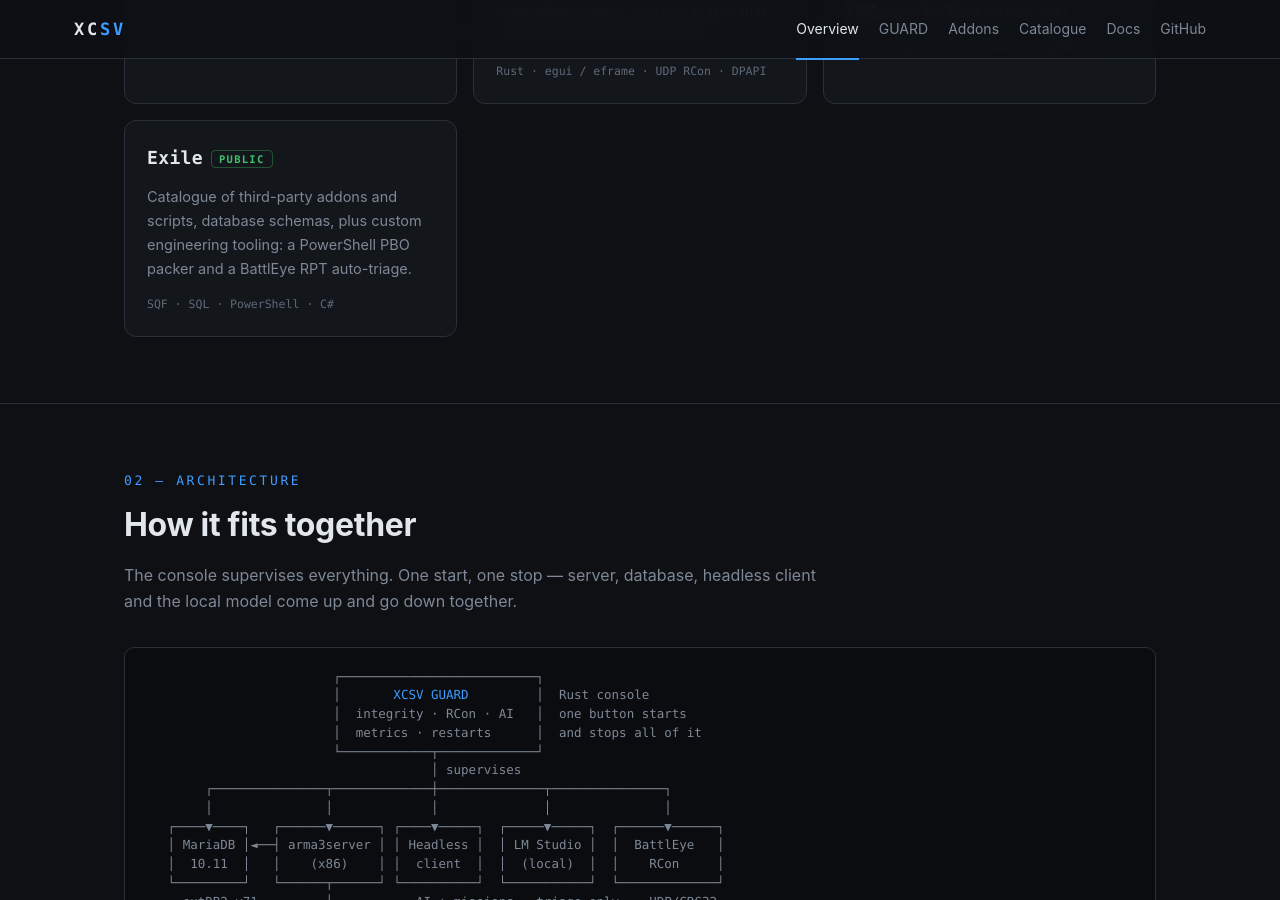
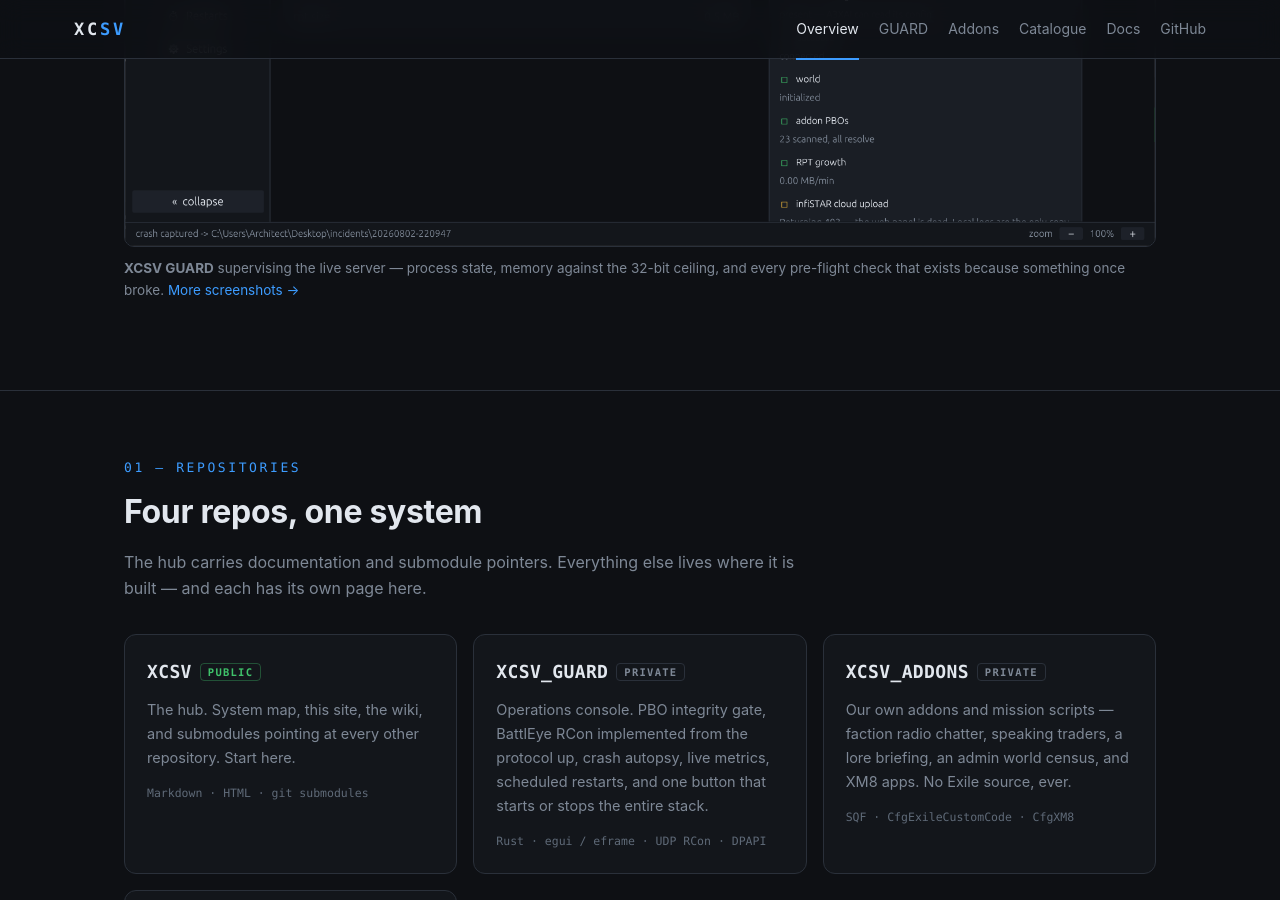
Before and after one commit to x-cessive/XCSV, a Jekyll site: the page built from docs/index.html, in a window 1280 px wide and 900 px high, scrolled down 1033 px. Built offline with Jekyll 4.4.1, drawn with Linux system fonts in a browser that asks for light colours.

Commit message:
Screenshots and GIFs of the console, everywhere they help
Real captures from the live install: Overview, Integrity, Metrics and AI as
stills, plus a tab tour and a full 23-PBO re-scan as GIFs. They appear on the
landing page, the GUARD project page, both READMEs and the wiki.

The AI tab is included on purpose. It states the isolation boundary in the
product itself - reads and summarises, cannot act, input is attacker-controlled
- rather than only in prose here.

Players and RCon captures were taken and deliberately left out. A connection
log and a live admin console are not something to publish on a public page, and
neither adds anything the other four do not.

GIFs are encoded with a per-clip palette (stats_mode=diff, Bayer dithering), so
the dark panels do not band inside 256 colours.

Co-Authored-By: Claude Opus 5 <noreply@anthropic.com>
Claude-Session: https://claude.ai/code/session_01Dv4xZNLLw9b8x4qRLZpEuK

```diff
--- a/docs/index.html
+++ b/docs/index.html
@@ -28,6 +28,23 @@ blurb: XCSV EXILE — a dedicated Arma 3 Exile server on Tanoa, its Rust operati
     </div>
   </div>
 </div>
+
+<section id="console" style="padding-top:52px">
+  <div class="wrap">
+    <figure class="shot">
+      <a href="{{ site.baseurl }}/guard/">
+        <img src="{{ site.baseurl }}/assets/shots/overview.png"
+             alt="XCSV GUARD supervising the live server" loading="lazy">
+      </a>
+      <figcaption>
+        <strong>XCSV GUARD</strong> supervising the live server — process state,
+        memory against the 32-bit ceiling, and every pre-flight check that exists
+        because something once broke.
+        <a href="{{ site.baseurl }}/guard/">More screenshots →</a>
+      </figcaption>
+    </figure>
+  </div>
+</section>
 
 <section id="system">
   <div class="wrap">
```
Also changed, not shown: docs/guard/index.html (+29 -13 lines), docs/wiki/Home.md (+6 -0 lines), docs/wiki/Runbook.md (+2 -0 lines), wiki/Home.md (+6 -0 lines), wiki/Runbook.md (+2 -0 lines), README.md, docs/assets/shots/ai.png (added), docs/assets/shots/integrity.png (added), docs/assets/shots/metrics.png (added), docs/assets/shots/overview.png (added), docs/assets/shots/tour.gif (added), 1 other file.
